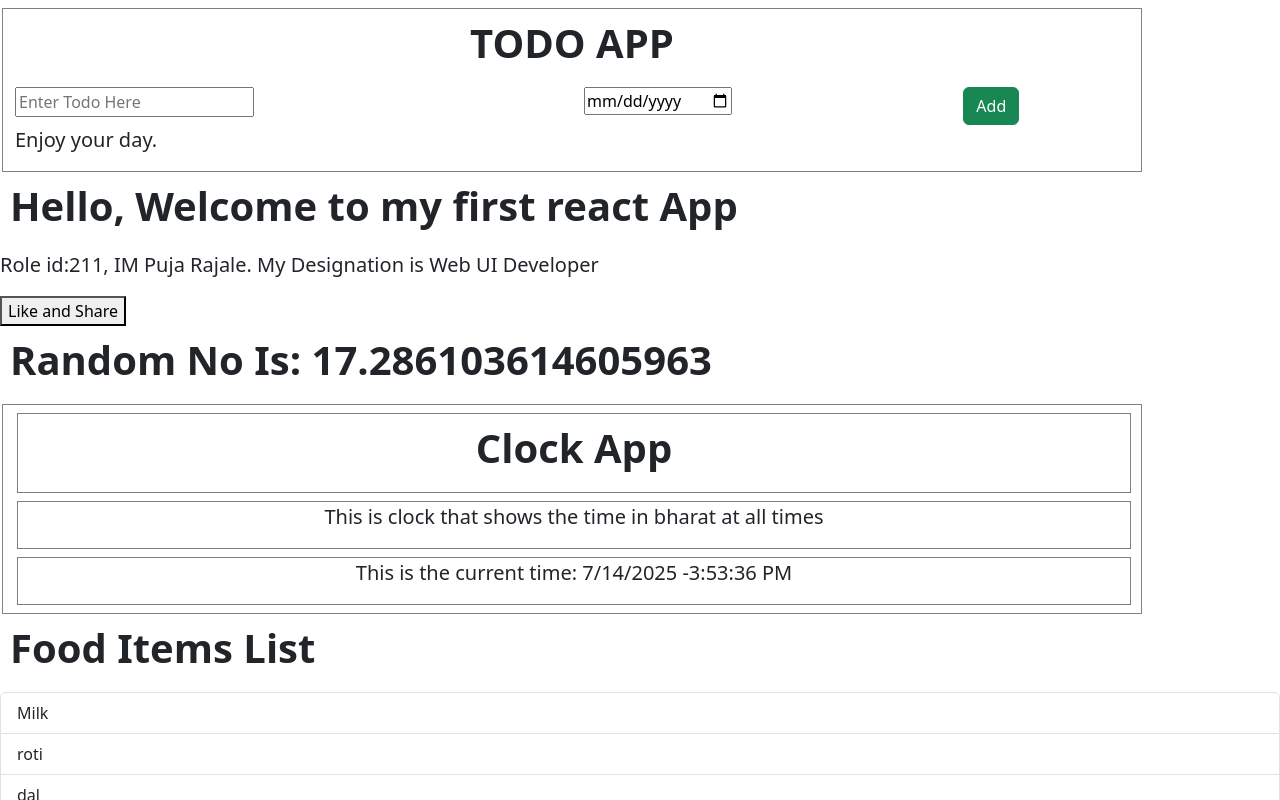
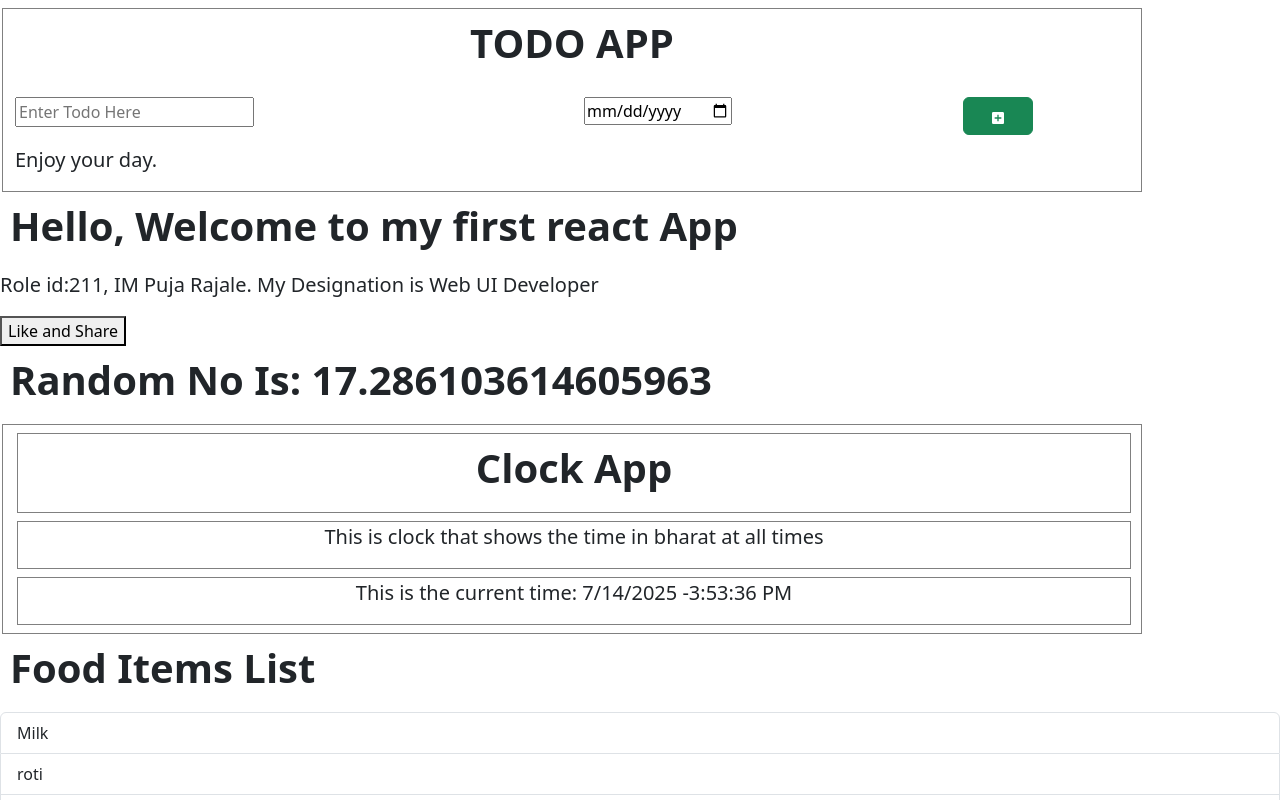
Before and after one commit to pujarajale/my-first-app, a React (Vite) app: page / in a window 1280 px wide. Shown: the top 800 px of the page. Built offline with nearby package versions, Linux system fonts and the light colour scheme.

Commit message:
react icon library added

```diff
--- a/package.json
+++ b/package.json
@@ -12,7 +12,8 @@
   "dependencies": {
     "bootstrap": "^5.3.7",
     "react": "^19.1.0",
-    "react-dom": "^19.1.0"
+    "react-dom": "^19.1.0",
+    "react-icons": "^5.5.0"
   },
   "devDependencies": {
     "@eslint/js": "^9.30.1",
--- a/src/components/AddTodo.jsx
+++ b/src/components/AddTodo.jsx
@@ -1,5 +1,6 @@
 import { useState } from "react";
-
+import styles from "./TodoItem.module.css";
+import { MdAddBox } from "react-icons/md";
 const AddTodo = ({ onNewItem }) => {
   const [todoName, setTodoName] = useState("");
   const [dueDate, setDueDate] = useState("");
@@ -19,7 +20,7 @@ const AddTodo = ({ onNewItem }) => {
   return (
     <>
       <div>
-        <div className="row">
+        <div className={`row ${styles.rowStyle}`}>
           <div className="col-6">
             <input
               type="text"
@@ -38,10 +39,10 @@ const AddTodo = ({ onNewItem }) => {
           <div className="col-2">
             <button
               type="button"
-              className="btn btn-success todoBtn"
+              className={`btn btn-success ${styles.todoBtn}`}
               onClick={onHandleButtonClick}
             >
-              Add
+              <MdAddBox />
             </button>
           </div>
         </div>
--- a/src/components/TodoItem.jsx
+++ b/src/components/TodoItem.jsx
@@ -1,9 +1,10 @@
 import styles from "./TodoItem.module.css";
+import { RiDeleteBin6Line } from "react-icons/ri";
 const TodoItem = ({ itemName, itemDate, onDeleteClick }) => {
   return (
     <>
       <div>
-        <div className="row">
+        <div className={`row ${styles.rowStyle}`}>
           <div className="col-6">{itemName}</div>
           <div className="col-4">{itemDate}</div>
           <div className="col-2">
@@ -14,7 +15,7 @@ const TodoItem = ({ itemName, itemDate, onDeleteClick }) => {
                 onDeleteClick(itemName);
               }}
             >
-              Delete
+              <RiDeleteBin6Line />
             </button>
           </div>
         </div>
--- a/src/components/TodoItem.module.css
+++ b/src/components/TodoItem.module.css
@@ -1,3 +1,7 @@
 .todoBtn {
   min-width: 70px;
 }
+
+.rowStyle {
+  padding: 10px 0;
+}
```
Also changed, not shown: 1 other file (tests, documents, lock files or other folders).
